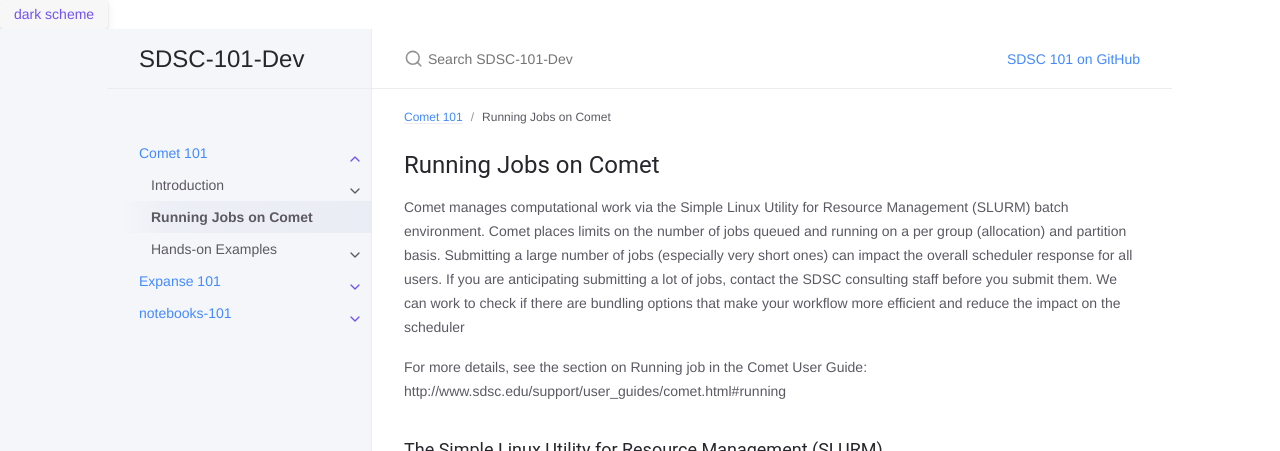
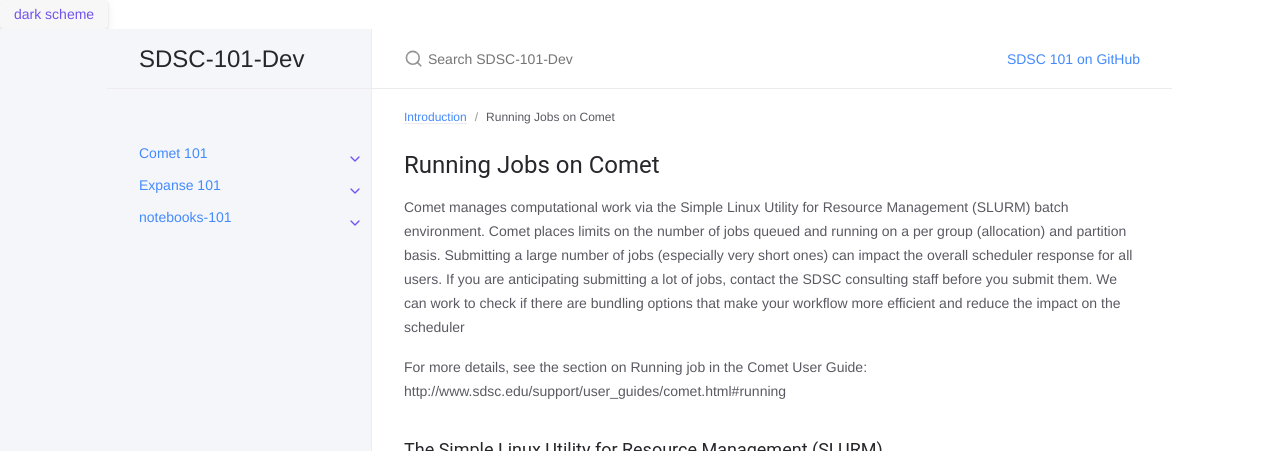
Before and after one commit to sdsc-hpc-training-dev/dev.io, a Jekyll site: the page built from docs/comet-101/Running Jobs.md, in a window 1280 px wide and 900 px high, cut to the strip 0-451 px from the top of the window. Built offline with Jekyll 4.4.1, drawn with Linux system fonts in a browser that asks for light colours.

Commit message:
Update Running Jobs.md

```diff
--- a/docs/comet-101/Running Jobs.md
+++ b/docs/comet-101/Running Jobs.md
@@ -1,7 +1,7 @@
 ---
 layout: default
 title: Running Jobs on Comet
-parent: Comet 101
+parent: Introduction
 nav_order: 5
 ---
 ## Running Jobs on Comet <a name="running-jobs"></a>
```
